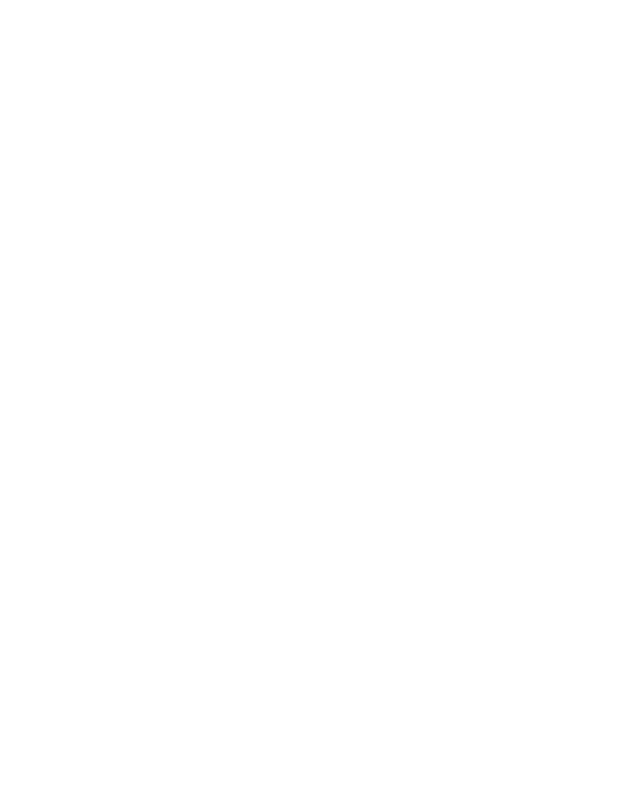
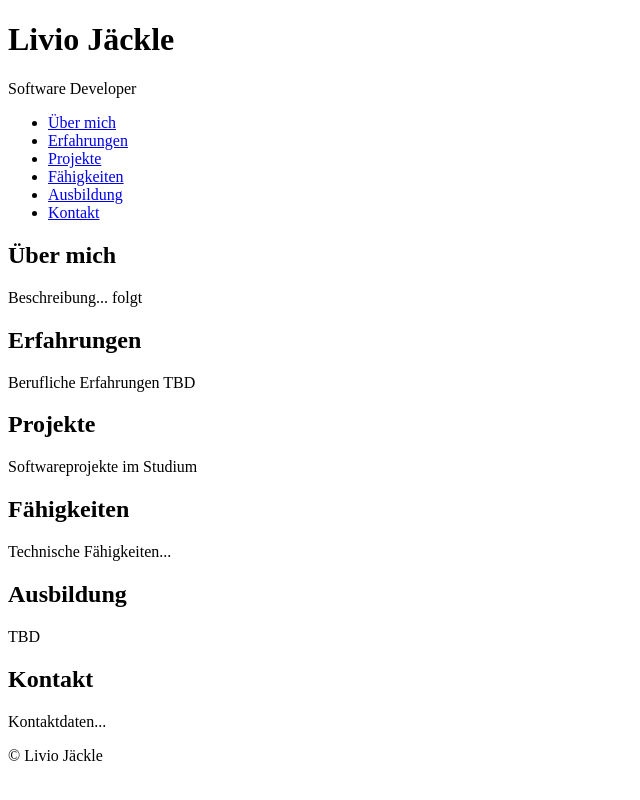
Before and after one commit to liviojaeckle/code_kitchen, a plain HTML site: page src/website/index.html in a window 1280 px wide. Shown: the whole page, without its empty margins (0-640 px from the left). Drawn offline with Linux system fonts and the light colour scheme.

Commit message:
(1 hour of working) adjust the html page

```diff
--- a/src/website/index.html
+++ b/src/website/index.html
@@ -1,12 +1,62 @@
 <!DOCTYPE html>
-<html lang="de">
+<html lang="en">
 <head>
     <meta charset="UTF-8">
     <meta name="viewport" content="width=device-width, initial-scale=1.0">
-    <title>Website</title>
+    <title>Lebenslauf - Dein Name</title>
     <link rel="stylesheet" href="css/styles.css">
 </head>
 <body>
+<header>
+    <h1>Livio Jäckle</h1>
+    <p>Software Developer</p>
+</header>
+
+<nav>
+    <ul>
+        <li><a href="#about">Über mich</a></li>
+        <li><a href="#experience">Erfahrungen</a></li>
+        <li><a href="#projects">Projekte</a></li>
+        <li><a href="#skills">Fähigkeiten</a></li>
+        <li><a href="#education">Ausbildung</a></li>
+        <li><a href="#contact">Kontakt</a></li>
+    </ul>
+</nav>
+
+<section id="about">
+    <h2>Über mich</h2>
+    <p>Beschreibung... folgt</p>
+</section>
+
+<section id="experience">
+    <h2>Erfahrungen</h2>
+    <p>Berufliche Erfahrungen TBD</p>
+</section>
+
+<section id="projects">
+    <h2>Projekte</h2>
+    <p>Softwareprojekte im Studium</p>
+</section>
+
+<section id="skills">
+    <h2>Fähigkeiten</h2>
+    <p>Technische Fähigkeiten...</p>
+</section>
+
+<section id="education">
+    <h2>Ausbildung</h2>
+    <p>TBD</p>
+</section>
+
+<section id="contact">
+    <h2>Kontakt</h2>
+    <p>Kontaktdaten...</p>
+</section>
+
+<footer>
+    <p>&copy; Livio Jäckle </p>
+</footer>
+
 <script src="js/main.js"></script>
 </body>
 </html>
```
